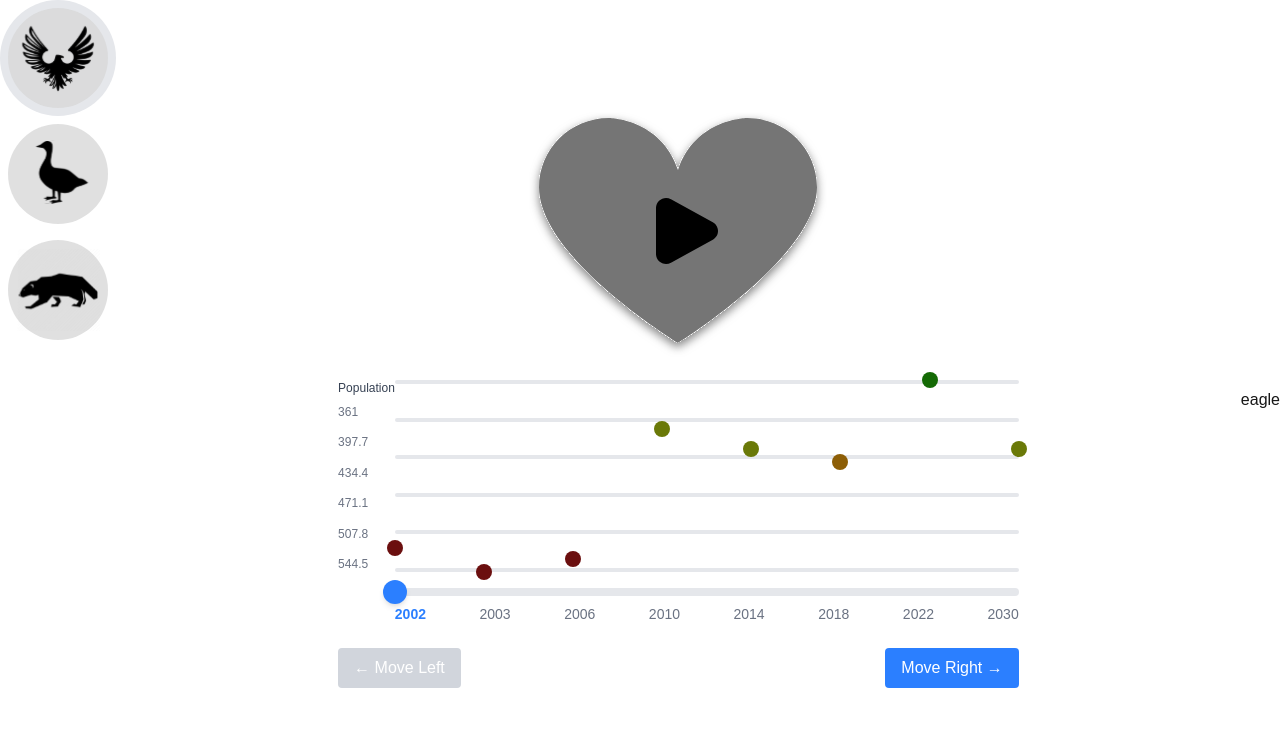
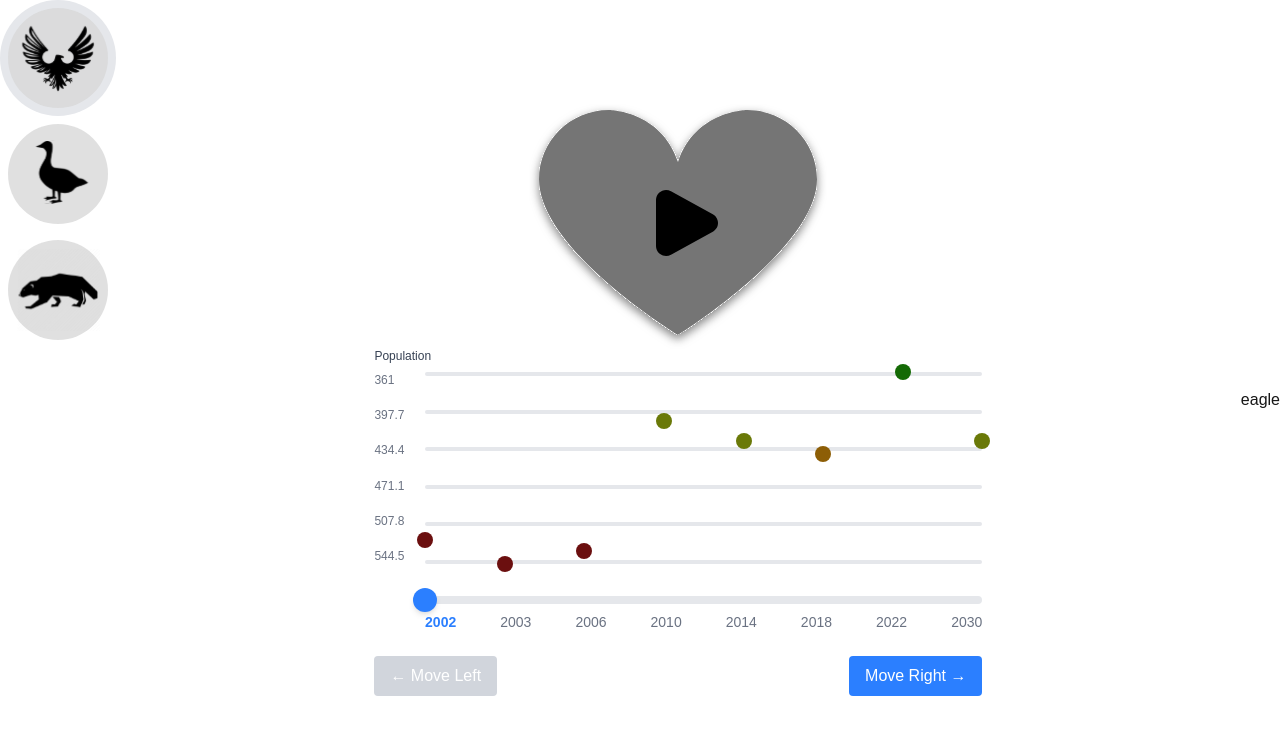
Before and after one commit to hsinlun99/sound-in-interaction, a Next.js app: page / in a window 1280 px wide. Both pictures are taken after a click on the button "Start". Shown: the top 734 px of the page. Built offline with nearby package versions, Linux system fonts and the light colour scheme; no server answers.

Commit message:
fix: :bug: refine the population title position

```diff
--- a/src/components/PopulationPlot.tsx
+++ b/src/components/PopulationPlot.tsx
@@ -22,17 +22,17 @@ const PopulationGraph: React.FC<PopulationGraphProps> = ({ population, yLabels,
   };
 
   return (
-    <div className="w-full mb-4">
+    <div className="w-full mb-8">
       <div className="relative grid grid-cols-12 h-48">
         {/* Y-axis title and labels */}
         <div className="col-span-1 h-full flex flex-col">
           {/* Y-axis title */}
-          <div className="text-xs font-medium text-gray-700 mb-2">Population</div>
+          <div className="text-xs font-medium text-gray-700 absolute top-[-1.5rem]">Population</div>
 
           {/* Y-axis labels */}
           <div className="flex-1 flex flex-col justify-between">
             {yLabels.map((label, index) => (
-              <span key={index} className="text-xs text-gray-500">{label}</span>
+              <span key={index} className="text-xs text-gray-500 mr-3">{label}</span>
             ))}
           </div>
         </div>
```
